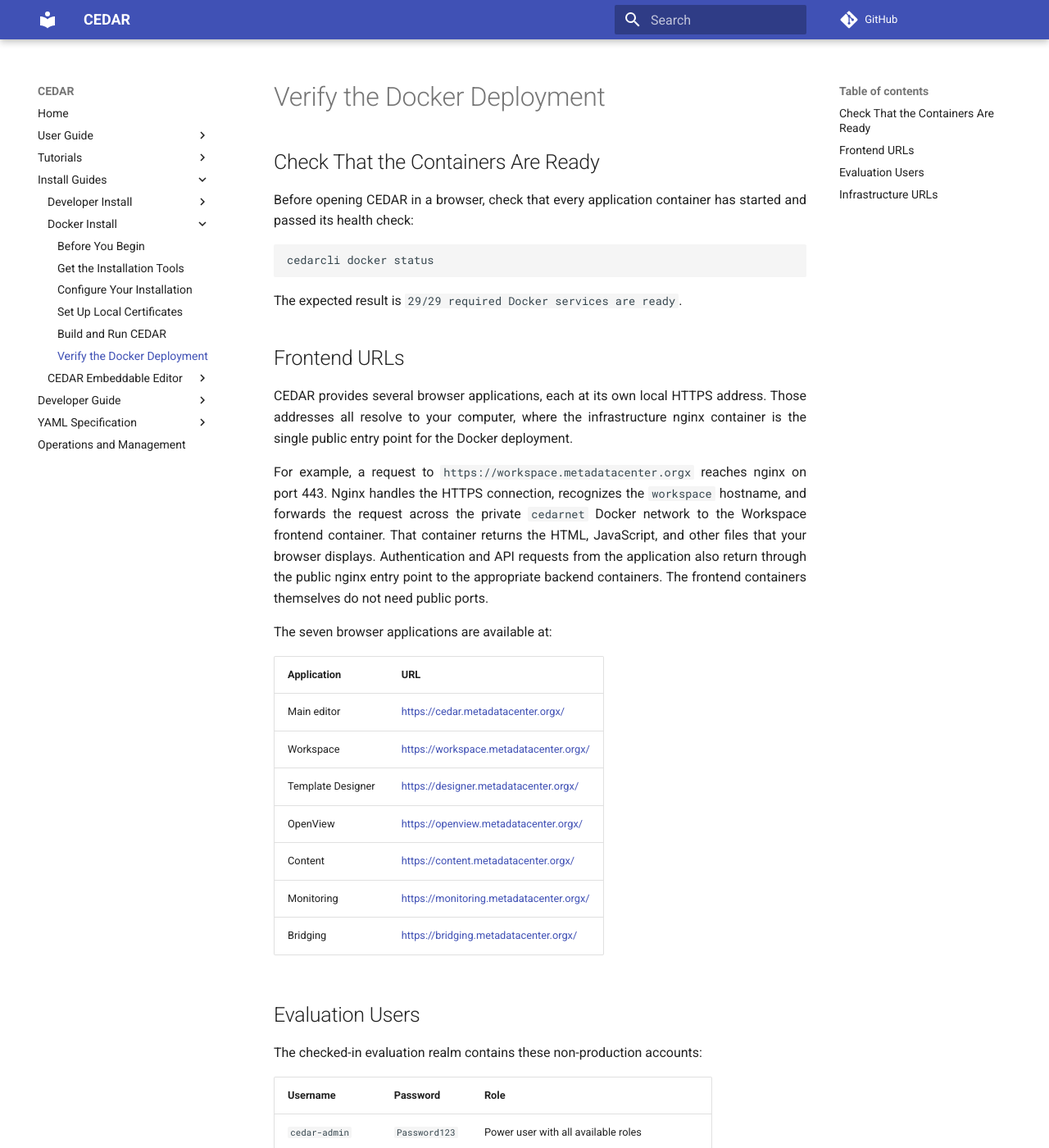
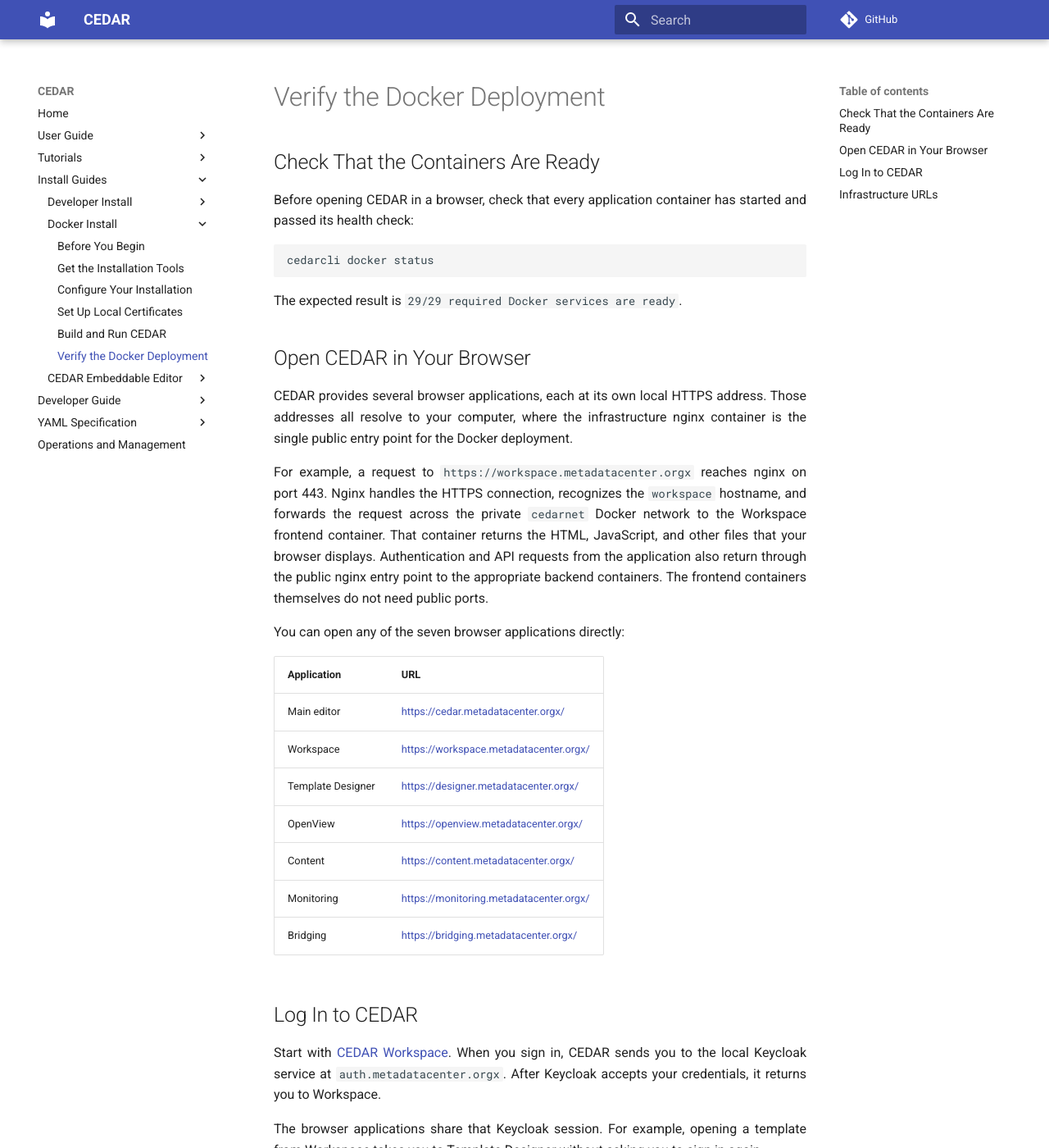
Before and after one commit to metadatacenter/cedar-mkdocs, an MkDocs documentation site: the page built from docs/install-docker-eval/verify-docker-deployment.md, in a window 1280 px wide and 1400 px high. Shown: the whole window at 82% size. Built offline with MkDocs 1.6.1 and Material for MkDocs 9.7.7, drawn with Linux system fonts in a browser that asks for light colours; comment, search, counter and statistics services are not loaded; some of the changed text lies outside the part shown.

Commit message:
docs: explain opening and signing in to Docker CEDAR

```diff
--- a/docs/install-docker-eval/verify-docker-deployment.md
+++ b/docs/install-docker-eval/verify-docker-deployment.md
@@ -11,7 +11,7 @@
 
 The expected result is `29/29 required Docker services are ready`.
 
-## Frontend URLs
+## Open CEDAR in Your Browser
 
 CEDAR provides several browser applications, each at its own local HTTPS address. Those addresses
 all resolve to your computer, where the infrastructure nginx container is the single public entry
@@ -24,7 +24,7 @@
 from the application also return through the public nginx entry point to the appropriate backend
 containers. The frontend containers themselves do not need public ports.
 
-The seven browser applications are available at:
+You can open any of the seven browser applications directly:
 
 | Application | URL |
 | --- | --- |
@@ -36,9 +36,16 @@
 | Monitoring | [https://monitoring.metadatacenter.orgx/](https://monitoring.metadatacenter.orgx/) |
 | Bridging | [https://bridging.metadatacenter.orgx/](https://bridging.metadatacenter.orgx/) |
 
-## Evaluation Users
+## Log In to CEDAR
 
-The checked-in evaluation realm contains these non-production accounts:
+Start with [CEDAR Workspace](https://workspace.metadatacenter.orgx/). When you sign in, CEDAR sends
+you to the local Keycloak service at `auth.metadatacenter.orgx`. After Keycloak accepts your
+credentials, it returns you to Workspace.
+
+The browser applications share that Keycloak session. For example, opening a template from
+Workspace takes you to Template Designer without asking you to sign in again.
+
+The local evaluation realm provides these accounts:
 
 | Username | Password | Role |
 | --- | --- | --- |
```
